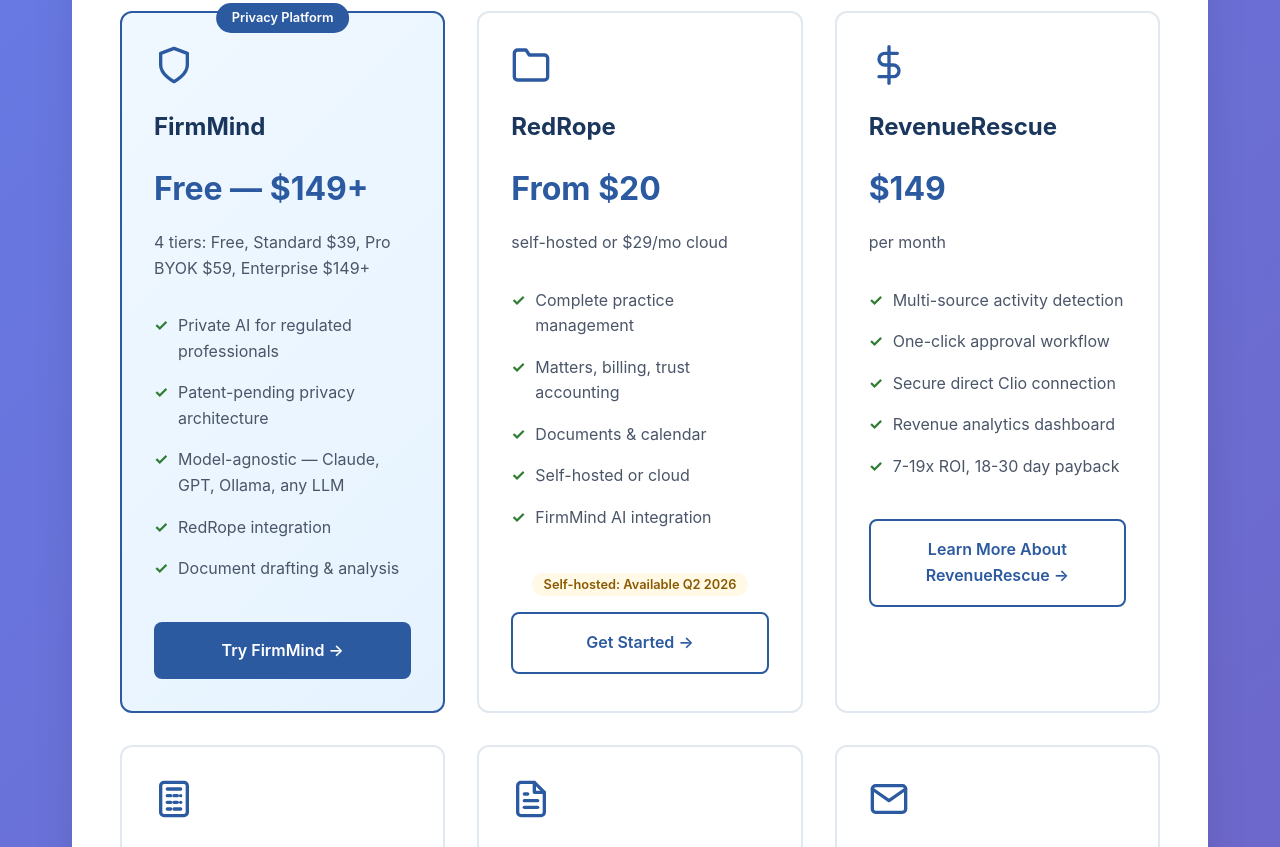
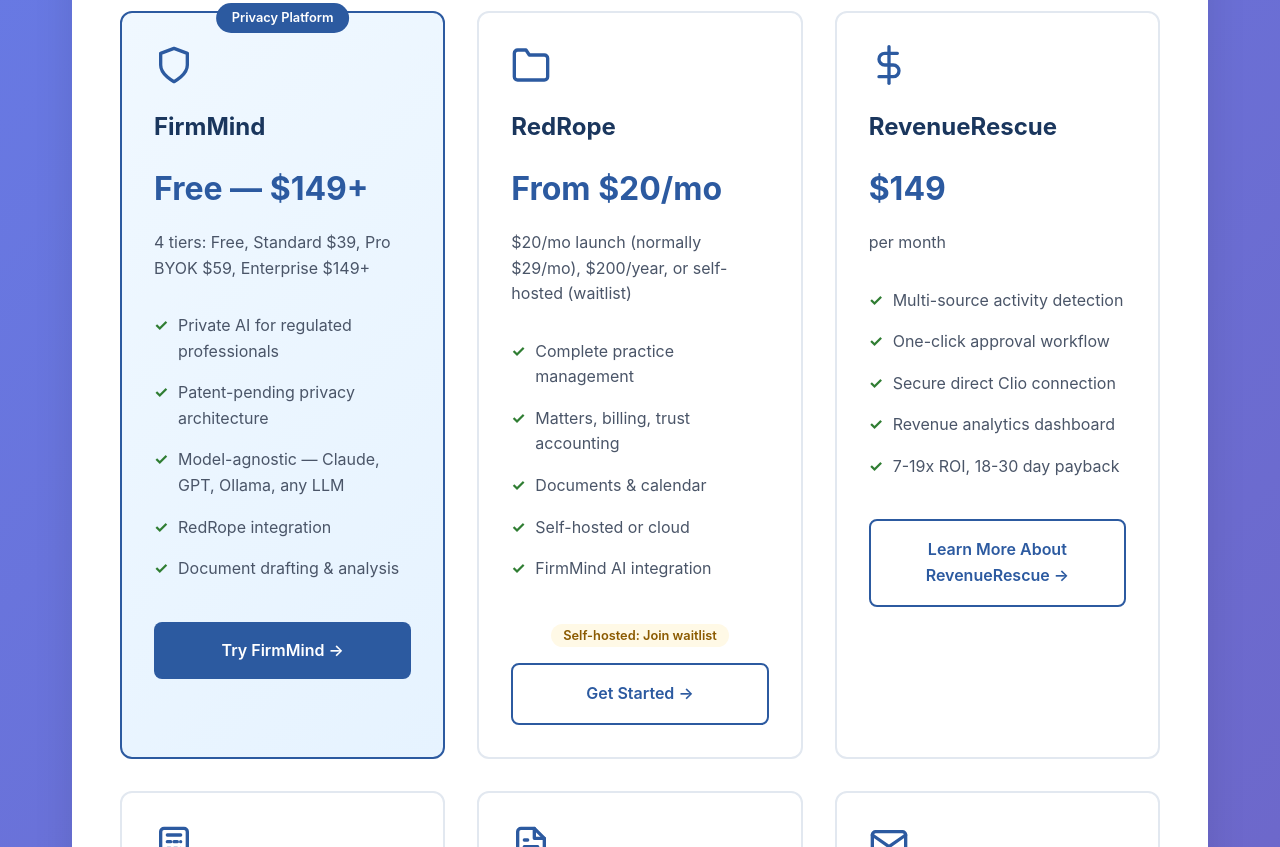
Before and after one commit to dev-1-lexopoly/lexopoly-site, a website: page pricing/index.html in a window 1280 px wide. Shown: the part 628-1475 px from the top of the page. Drawn offline with Linux system fonts and the light colour scheme.

Commit message:
fix: sync /pricing/ RedRope card to canonical /redrope/ pricing
The pricing page RedRope card was stale relative to the canonical
/redrope/ pricing cards:

- Header said "From $20" (ambiguous: one-time or monthly?) — updated
  to "From $20/mo" to match the current cheapest purchasable option
- Sub-copy said "self-hosted or $29/mo cloud" — updated to include
  the launch-pricing context and annual option present on /redrope/:
  "$20/mo launch (normally $29/mo), $200/year, or self-hosted (waitlist)"
- Self-hosted badge updated from "Available Q2 2026" to
  "Join waitlist" to match the change on /redrope/

Cross-page pricing consistency restored. No CTA changes; the card's
Get Started button still routes to /redrope/ (the canonical product
page) where visitors see per-tier options.

```diff
--- a/pricing/index.html
+++ b/pricing/index.html
@@ -1079,8 +1079,8 @@
                         <svg width="40" height="40" viewBox="0 0 24 24" fill="none" stroke="currentColor" stroke-width="2" stroke-linecap="round" stroke-linejoin="round"><path d="M22 19a2 2 0 0 1-2 2H4a2 2 0 0 1-2-2V5a2 2 0 0 1 2-2h5l2 3h9a2 2 0 0 1 2 2z"/></svg>
                     </div>
                     <h3 style="color: var(--lexopoly-primary); margin-bottom: 0.5rem; font-size: 1.5rem;">RedRope</h3>
-                    <div style="font-size: 2rem; font-weight: 700; color: var(--accent); margin: 1rem 0;">From $20</div>
-                    <div style="color: var(--text-secondary); margin-bottom: 1.5rem;">self-hosted or $29/mo cloud</div>
+                    <div style="font-size: 2rem; font-weight: 700; color: var(--accent); margin: 1rem 0;">From $20/mo</div>
+                    <div style="color: var(--text-secondary); margin-bottom: 1.5rem;">$20/mo launch (normally $29/mo), $200/year, or self-hosted (waitlist)</div>
                     <ul style="list-style: none; padding: 0; margin-bottom: 2rem; color: var(--text-secondary);">
                         <li style="padding: 0.5rem 0; position: relative; padding-left: 1.5rem;">
                             <span style="position: absolute; left: 0; color: var(--success); font-weight: bold;">&#10003;</span>
@@ -1104,7 +1104,7 @@
                         </li>
                     </ul>
                     <div style="text-align: center; margin-bottom: 1rem;">
-                        <span style="background: #fff9e6; color: #8b5a00; padding: 0.25rem 0.75rem; border-radius: 12px; font-size: 0.8rem; font-weight: 600;">Self-hosted: Available Q2 2026</span>
+                        <span style="background: #fff9e6; color: #8b5a00; padding: 0.25rem 0.75rem; border-radius: 12px; font-size: 0.8rem; font-weight: 600;">Self-hosted: Join waitlist</span>
                     </div>
                     <a href="/redrope/" style="display: block; width: 100%; padding: 1rem; background: transparent; color: var(--accent); border: 2px solid var(--accent); text-decoration: none; border-radius: 8px; font-weight: 600; text-align: center; transition: all 0.3s;">Get Started →</a>
                 </div>
```
